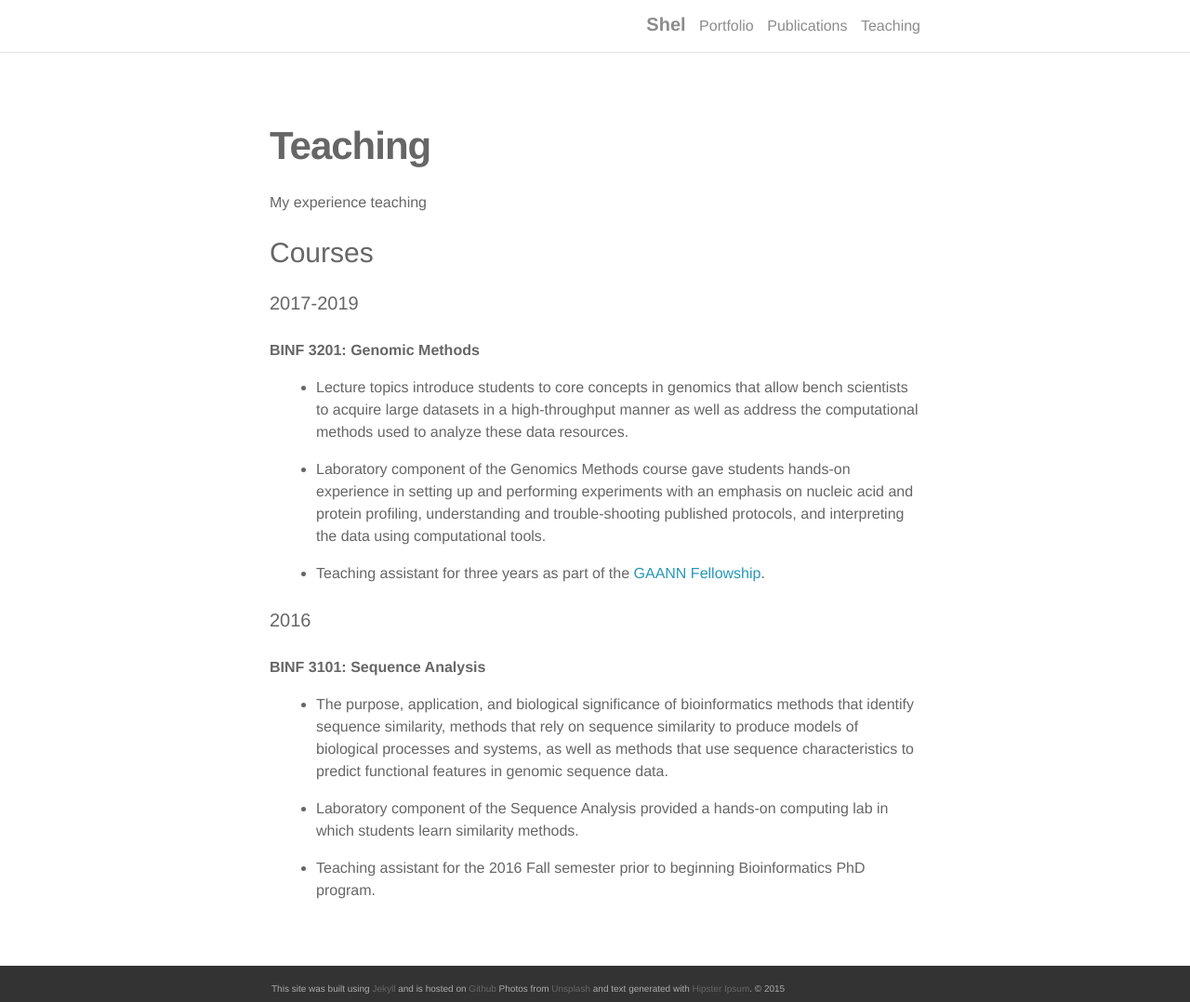
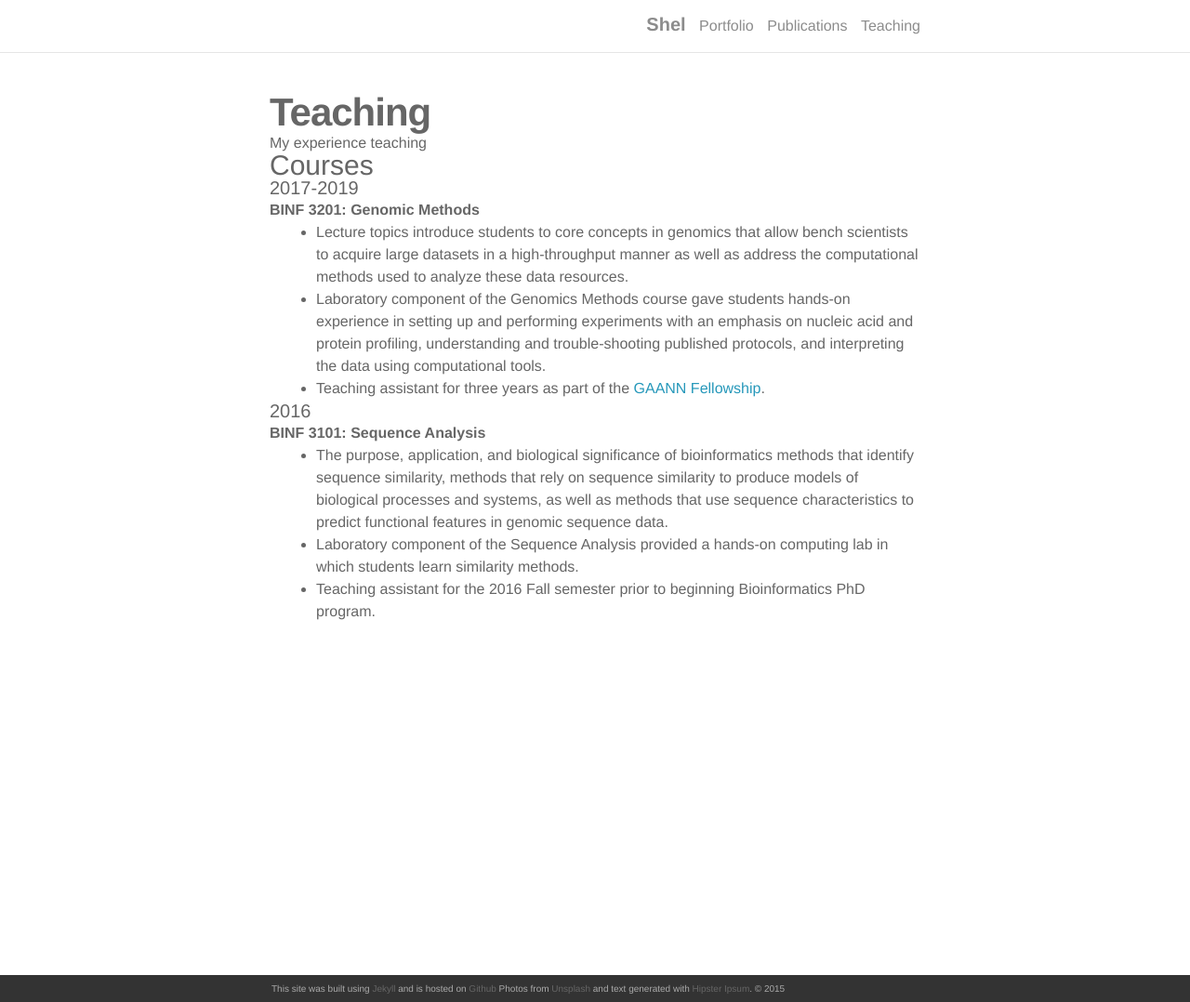
Before and after one commit to shelvasha/shelvasha.github.io, a Jekyll site: the page built from teaching.md, in a window 1280 px wide and 1078 px high. Shown: the whole window at 93% size. Built offline with Jekyll 4.4.1, drawn with Linux system fonts in a browser that asks for light colours; nearby versions of some CDN libraries.

Commit message:
Update _base.scss

```diff
--- a/_sass/_base.scss
+++ b/_sass/_base.scss
@@ -5,7 +5,7 @@
 body, h1, h2, h3, h4, h5, h6,
 p, blockquote, pre, hr,
 dl, dd, ol, ul, figure {
-    margin: 5;
+    margin: 0;
     padding: 0;
 }
 
```
